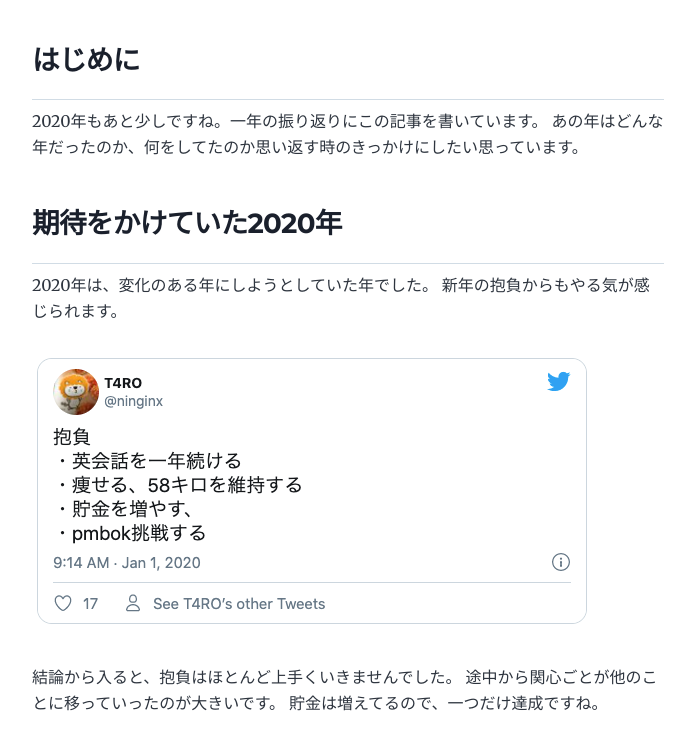
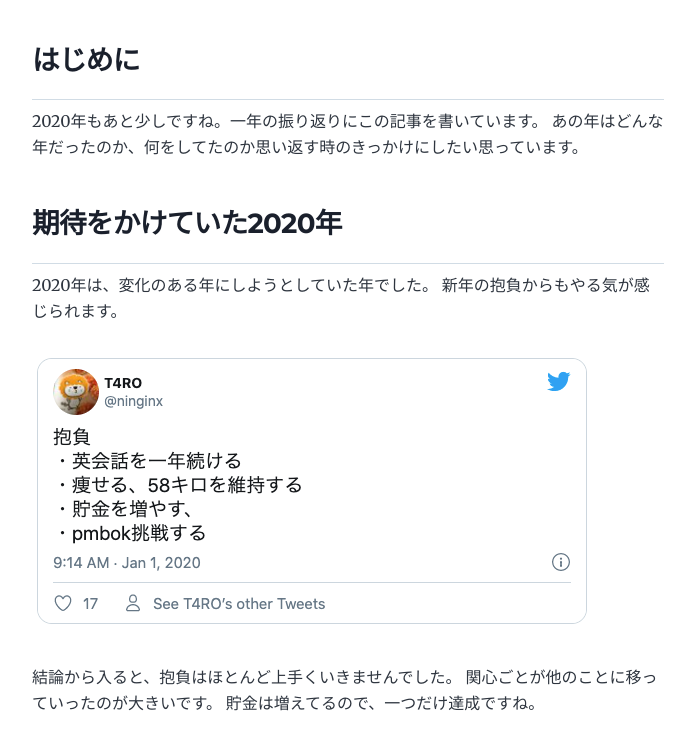
Before and after one commit to ninginx/blog-t4r0, a Gatsby site: page /looking-back-2020/ in a window 1280 px wide. Shown: the part 211-952 px from the top of the page, without its empty margins (292-987 px from the left). Built offline with nearby package versions, Linux system fonts and the light colour scheme; Gatsby itself is replaced by a stand-in of ours.

```diff
--- a/content/blog/looking-back-2020/index.md
+++ b/content/blog/looking-back-2020/index.md
@@ -17,7 +17,7 @@ description: "Looking-Back 2020"
 ![2020 Resolution](./resolution_2020.png)
 
 結論から入ると、抱負はほとんど上手くいきませんでした。
-途中から関心ごとが他のことに移っていったのが大きいです。
+関心ごとが他のことに移っていったのが大きいです。
 貯金は増えてるので、一つだけ達成ですね。
 
 ### ツイートをベースに振り返る
```
